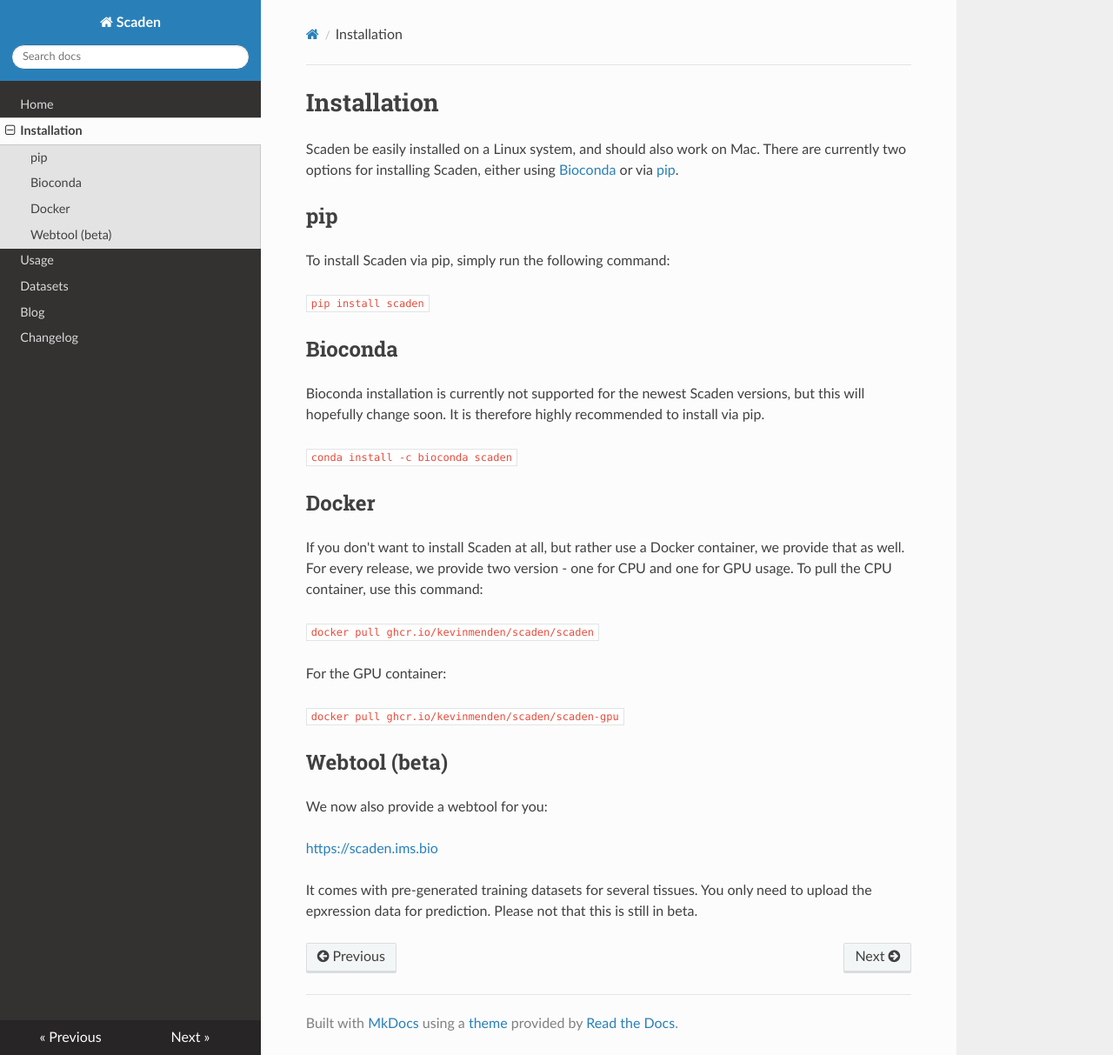
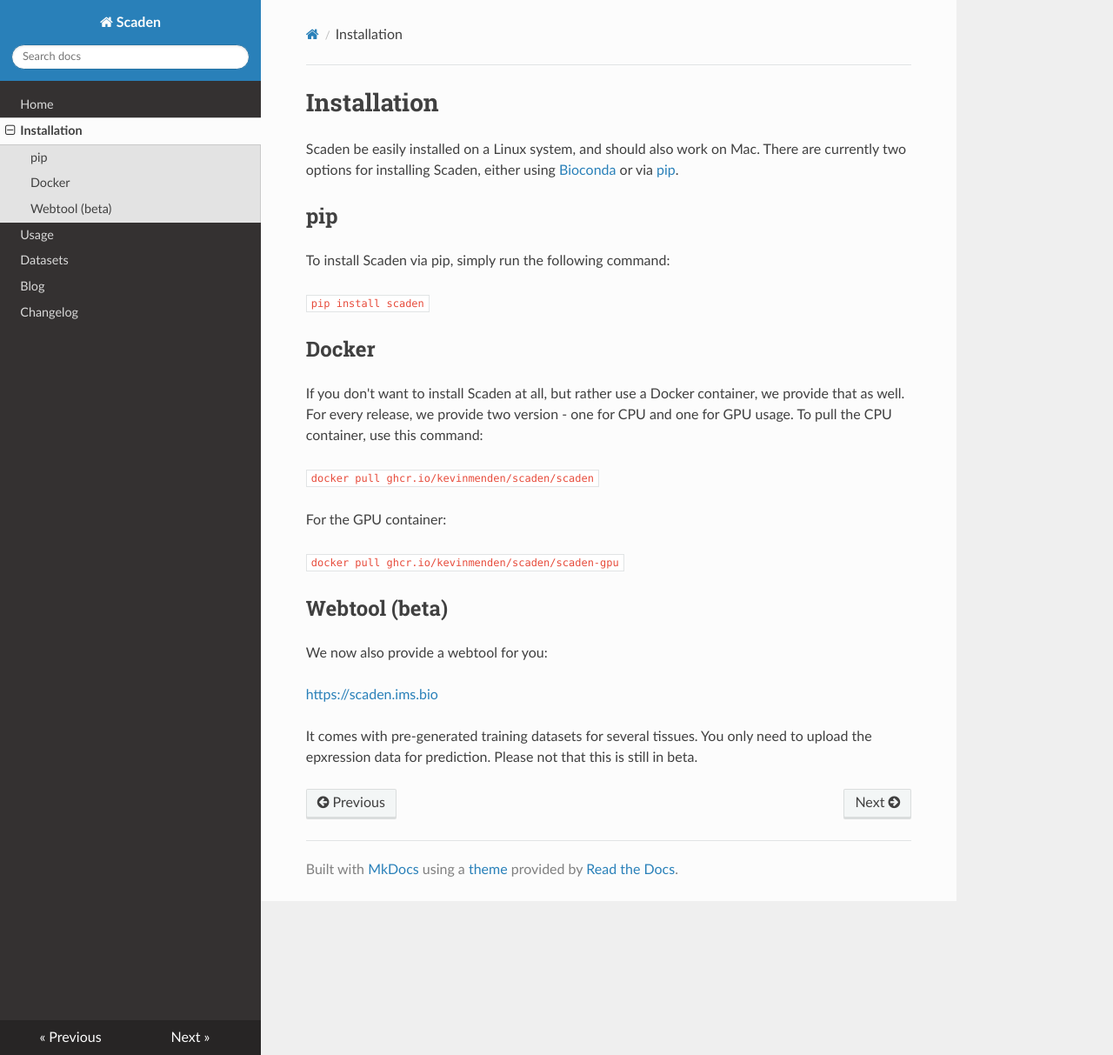
Before and after one commit to KevinMenden/scaden, an MkDocs documentation site: the page built from docs/installation.md, in a window 1280 px wide and 1213 px high. Shown: the whole window at 87% size. Built offline with MkDocs 1.6.1, drawn with Linux system fonts in a browser that asks for light colours; nearby versions of some CDN libraries.

Commit message:
removed bioconda mention from docs

```diff
--- a/docs/installation.md
+++ b/docs/installation.md
@@ -1,22 +1,16 @@
 # Installation
+
 Scaden be easily installed on a Linux system, and should also work on Mac.
 There are currently two options for installing Scaden, either using [Bioconda](https://bioconda.github.io/) or via [pip](https://pypi.org/).
 
+## pip
 
-## pip
 To install Scaden via pip, simply run the following command:
 
 `pip install scaden`
 
+## Docker
 
-## Bioconda
-Bioconda installation is currently not supported for the newest Scaden versions, but this will hopefully change soon.
-It is therefore highly recommended to install via pip.
-
-`conda install -c bioconda scaden`
-
-
-## Docker
 If you don't want to install Scaden at all, but rather use a Docker container, we provide that as well.
 For every release, we provide two version - one for CPU and one for GPU usage.
 To pull the CPU container, use this command:
@@ -28,6 +22,7 @@
 `docker pull ghcr.io/kevinmenden/scaden/scaden-gpu`
 
 ## Webtool (beta)
+
 We now also provide a webtool for you:
 
 [https://scaden.ims.bio](https://scaden.ims.bio)
```
Also changed, not shown: README.md (+12 -16 lines).
